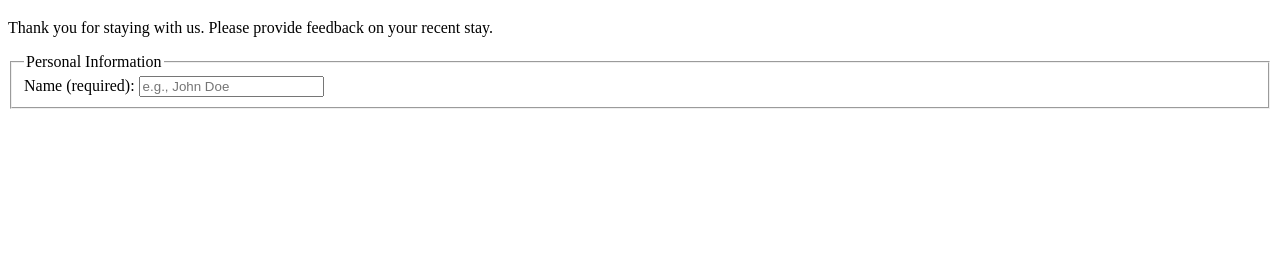
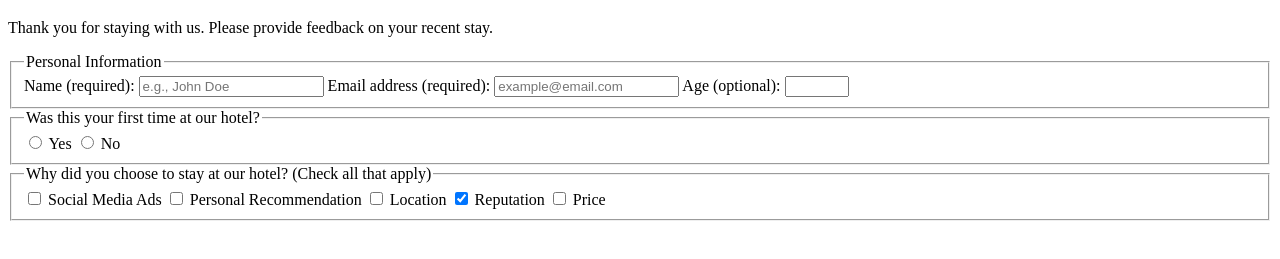
Before and after one commit to Andrei-director/HotelFeedbackForm, a plain HTML site: page index.html in a window 1280 px wide. Shown: the part 61-320 px from the top of the page. Drawn offline with Linux system fonts and the light colour scheme.

Commit message:
Update index.html

```diff
--- a/index.html
+++ b/index.html
@@ -17,9 +17,62 @@
         <fieldset>
           <legend>Personal Information</legend>
           <label for="full-name">Name (required):</label>
-          <input type="text" id="full-name" name="name" placeholder="e.g., John Doe" required>
+          <input type="text" id="full-name" name="name" placeholder="e.g., John Doe" required size="20">
 
+          <label for="email">Email address (required):</label>
+          <input
+            placeholder="example@email.com"
+            required
+            id="email"
+            type="email"
+            name="email"
+            size="20"
+          />
+          <label for="age">Age (optional):</label>
+          <input type="number" name="age" id="age" min="3" max="100" />
         </fieldset>
+
+        <fieldset>
+          <legend>Was this your first time at our hotel?</legend>
+          <input id="yes-option" type="radio" name="hotel-stay" />
+          <label for="yes-option">Yes</label>
+          <input id="no-option" type="radio" name="hotel-stay" />
+          <label for="no-option">No</label>
+        </fieldset>
+
+        <fieldset>
+          <legend>
+            Why did you choose to stay at our hotel? (Check all that apply)
+          </legend>
+
+          <input type="checkbox" id="ads" name="ads" value="ads" />
+          <label for="ads">Social Media Ads</label>
+
+          <input
+            type="checkbox"
+            id="recommendation"
+            name="recommendation"
+            value="recommendation"
+          />
+          <label for="recommendation">Personal Recommendation</label>
+
+          <input type="checkbox" id="location" name="location" value="location" />
+          <label for="location">Location</label>
+
+          <input
+            checked
+            type="checkbox"
+            id="reputation"
+            name="reputation"
+            value="reputation"
+          />
+          <label for="reputation">Reputation</label>
+
+          <input type="checkbox" id="price" name="price" value="price" />
+          <label for="price">Price</label>
+        </fieldset>
+
+
       </form>
     </main>
   </body>
```
